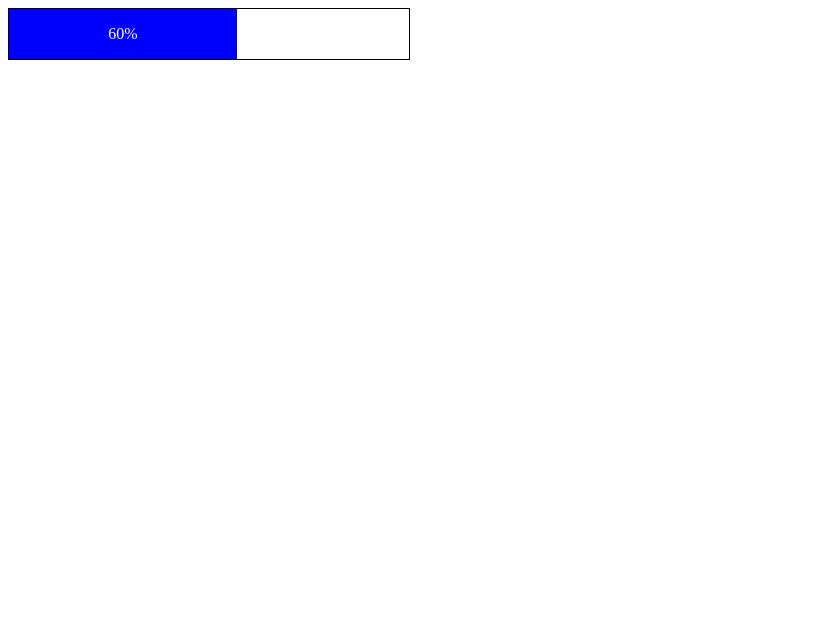
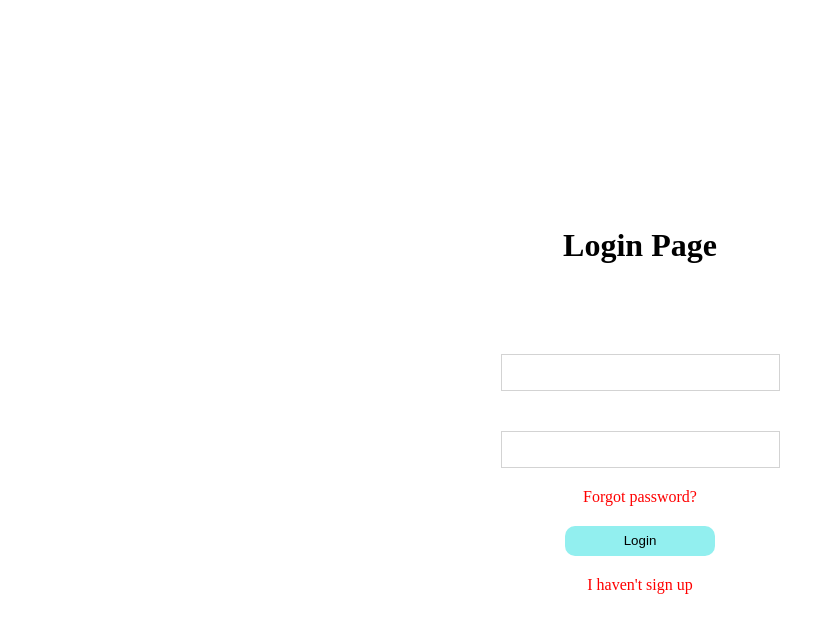
Before and after one commit to Ayesharif/firebase-auth, a plain HTML site: page index.html in a window 1280 px wide. Shown: the whole page, without its empty margins (0-835 px from the left). Drawn offline with nearby package versions, Linux system fonts and the light colour scheme.

Commit message:
index.html

```diff
--- a/index.html
+++ b/index.html
@@ -1,79 +1,115 @@
+<!DOCTYPE html>
+<html lang="en">
+
+<head>
+    <meta charset="UTF-8">
+    <meta name="viewport" content="width=device-width, initial-scale=1.0">
+    <title>Login Page</title>
+
+
     <style>
-    .container {
-      width: 400px;
-      height: 50px;
-      position: relative;
-      border: 1px solid black;
+        * {
+            margin: 0;
+            padding: 0;
         }
 
-    .progress {
-      background: blue;
-      float: left;
-      color: white;
-      width: 100%;
-      height: 50px;
-      line-height: 50px;
-      animation-name: slideInFromLeft;
-      animation-duration: 30s;
-      animation-timing-function: cubic-bezier(0, .9, .9, .999);
-      text-align: center;
+        .form {
+            width: 100hw;
+            height: 100vh;
+            /* height: max-content; */
+            display: flex;
+            flex-direction: column;
+            flex-wrap: wrap;
+            justify-content: center;
+            align-items: center;
+            gap: 50px;
         }
 
-    .percent::before {
-      content: counter(count);
-      animation-name: counter;
-      animation-duration: 30s;
-      animation-timing-function: cubic-bezier(0, .9, .9, .999);
-      counter-reset: count 0;
+        .heading {
+            width: 100hw;
+            /* display: flex;
+       justify-content: center;
+       align-items: center; */
+            text-align: center;
+            padding: 20px;
         }
 
-    @keyframes slideInFromLeft {
-      0% {
-        width: 0%;
-      }
-      99% {
-        width: 99%;
-      }
+        .field {
+            align-self: center;
+            justify-self: center;
+            display: flex;
+            flex-direction: column;
+            justify-content: space-between;
+            align-items: center;
+
         }
 
-    @keyframes counter {
-      0% {
-        counter-increment: count 0;
+        input[type=email],
+        input[type=password] {
+            display: block;
+            /* width: 150%; */
+            margin: 20px;
+            padding: 10px 50px;
+            border: 1px solid lightgray;
+
+            /* border-color: lightgray; */
         }
-      10% {
-        counter-increment: count 50;
+
+        input[type=submit] {
+            width: 150px;
+            height: 30px;
+            margin: 20px;
+            border: none;
+            background-color: rgb(146, 239, 239);
+            border-radius: 10px;
+
         }
-      20% {
-        counter-increment: count 60;
-      }
-      30% {
-        counter-increment: count 70;
-      }
-      40% {
-        counter-increment: count 80;
-      }
-      50% {
-        counter-increment: count 90;
-      }
-      60% {
-        counter-increment: count 95;
-      }
-      70% {
-        counter-increment: count 98;
-      }
-      80% {
-        counter-increment: count 99;
-      }
-      90% {
-        counter-increment: count 90;
-      }
-      100% {
-        counter-increment: count 100;
-      }
+        a{
+            text-decoration: none;
+            color: red;
+
 }
     </style>
-  <div class="container">
-    <div class="progress">
-      <span class="percent">%</span>
+</head>
+
+<body>
+    <div class="main">
+
+
+
+        <div class="form">
+
+
+            <div class="heading">
+                <h1>Login Page</h1>
             </div>
+            <form id="login-form">
+                <div class="field">
+
+                    <input type="email" id="email" >
+                    <input type="password" id="password" >
+
+                    <a href="forgotpas.html">Forgot password?</a>
+
+                    <input type="submit" value="Login" id="login-btn">
+                    <a href="signup.html">I haven't sign up</a>
+
                 </div>
+            </form>
+
+
+
+        </div>
+
+    </div>
+
+
+    <script type="module" src="firebase.js"></script>
+    <script src="https://www.gstatic.com/firebasejs/9.24.0/firebase-auth.js"></script>
+    <script src="https://cdnjs.cloudflare.com/ajax/libs/jquery/3.7.1/jquery.min.js"></script>
+    <script type="module" src="login.js"></script>
+
+    <script></script>
+</body>
+
+</html>
```
Lines whose indentation alone changed are shown as unchanged.
